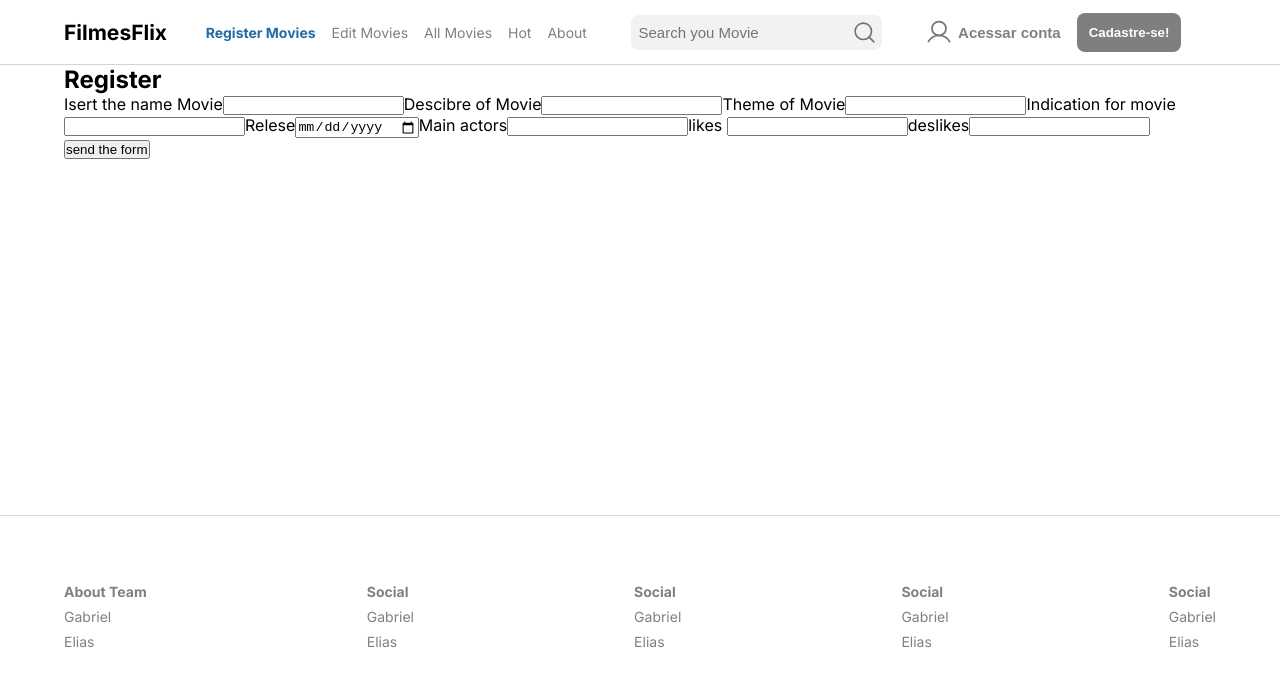
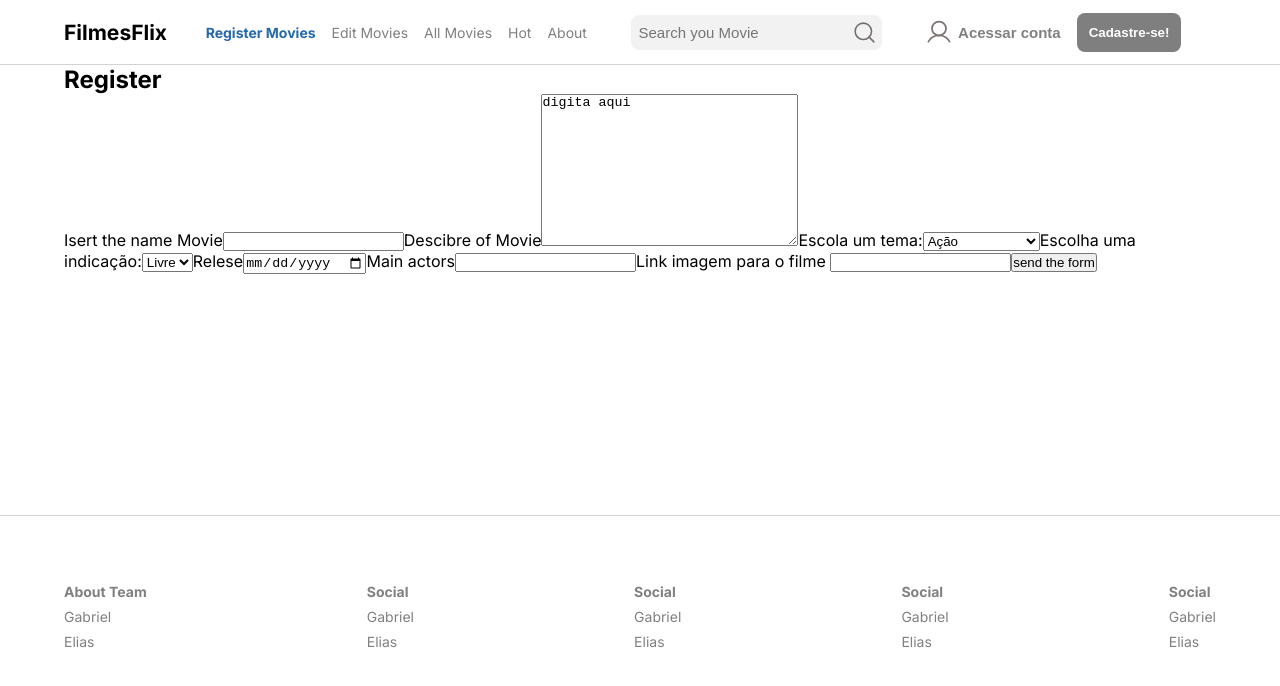
Before and after one commit to gontijogabriel/filmesflix, a Next.js app in the folder frontend/: page /register in a window 1280 px wide. Shown: the top 686 px of the page. Built offline with nearby package versions, Linux system fonts and the light colour scheme.

Commit message:
fixing: ajustando inputs select e options

```diff
--- a/frontend/src/app/movies/page.tsx
+++ b/frontend/src/app/movies/page.tsx
@@ -25,7 +25,7 @@ export default function Movies() {
     <MoviesContainer>
       <MovieContent>
 
-        {movieData.length > 0 ? movieData.map(({id, titulo, descricao, tema, indicacao, estreia, imagem}) => {
+        {movieData.length > 0 ? movieData.map(({ id, titulo, descricao, tema, indicacao, estreia, imagem }) => {
           return (
             <Card
               key={id}
@@ -40,7 +40,6 @@ export default function Movies() {
         }) : <h2>
           nenhum filme cadastrado
         </h2>}
-
       </MovieContent>
     </MoviesContainer>
   )
--- a/frontend/src/app/register/page.tsx
+++ b/frontend/src/app/register/page.tsx
@@ -1,15 +1,33 @@
 'use client'
+import { SyntheticEvent } from "react";
 import { PageContainer, PageContent } from "../styles/PageStyles";
+interface FormState {
+  titulo: string;
+  descricao: string;
+  temas: string;
+  indicacao:string;
+  estreia: string;
+  atores_principais: string;
+  imagem: string;
+}
 
 export default function Register() {
-  const handleSubmit = async (e) => {
+  const initialFormState: FormState ={
+    titulo:"",
+    descricao:"",
+    temas: "",
+    indicacao:"",
+    estreia:"",
+    atores_principais:"",
+    imagem: "",
+  }
+  const handleSubmit = async (e: SyntheticEvent) => {
     e.preventDefault();
-    const form = e.target;
+    const form = e.target as HTMLFormElement;
     const formData = new FormData(form);
-    const jsonData = {};
+    const jsonData : FormState = {} as FormState;
     formData.forEach((value, key) => {
-      jsonData[key] = value;
-      console.log(jsonData)
+      jsonData[key as keyof FormState] = value as string;
     });
     const requestOptions = {
       method: 'POST',
@@ -39,19 +57,41 @@ export default function Register() {
           <label htmlFor="titulo">Isert the name Movie</label>
           <input type="text" id="titulo" name="titulo" />
           <label htmlFor="descricao">Descibre of Movie</label>
-          <input type="text" id="descricao" name="descricao" />
-          <label htmlFor="tema">Theme of Movie</label>
-          <input type="text" id="tema" name="tema" />
-          <label htmlFor="indicacao">Indication for movie</label>
-          <input type="text" id="indicacao" name="indicacao" />
+          <textarea name="descricao" id="descricao" cols={30} rows={10}>
+            digita aqui
+          </textarea>
+          <label htmlFor="temas">Escola um tema:</label>
+          <select name="temas" id="temas">
+            <option value="Acao">Ação</option>
+            <option value="Aventura">Aventura</option>
+            <option value="Comedia">Comédia</option>
+            <option value="Drama">Drama</option>
+            <option value="Ficcao Cientifica">Ficção Cienífica</option>
+            <option value="Guerra">Guerra</option>
+            <option value="Romance">Romance</option>
+            <option value="Terror">Terror</option>
+            <option value="Animacao">Animação</option>
+            <option value="Musical">Musical</option>
+            <option value="Crime">Crime</option>
+            <option value="Historia Real">História Real</option>
+
+          </select>
+          <label htmlFor="indicacao">Escolha uma indicação:</label>
+          <select name="indicacao" id="indicacao">
+            <option value="Livre">Livre</option>
+            <option value="10+">10+</option>
+            <option value="12+">12+</option>
+            <option value="14+">14+</option>
+            <option value="16+">16+</option>
+            <option value="18+">18+</option>
+          </select>
           <label htmlFor="estreia">Relese</label>
           <input type="date" id="estreia" name="estreia" />
           <label htmlFor="atores_principais">Main actors</label>
           <input type="text" id="atores_principais" name="atores_principais" />
-          <label htmlFor="likes">likes </label>
-          <input type="number" id="likes" name="likes" />
-          <label htmlFor="deslikes">deslikes</label>
-          <input type="number" id="deslikes" name="deslikes" />
+          <label htmlFor="imagem">Link imagem para o filme </label>
+          <input type="text" id="imagem" name="imagem" />
+
 
           <button type="submit">
             send the form
```
